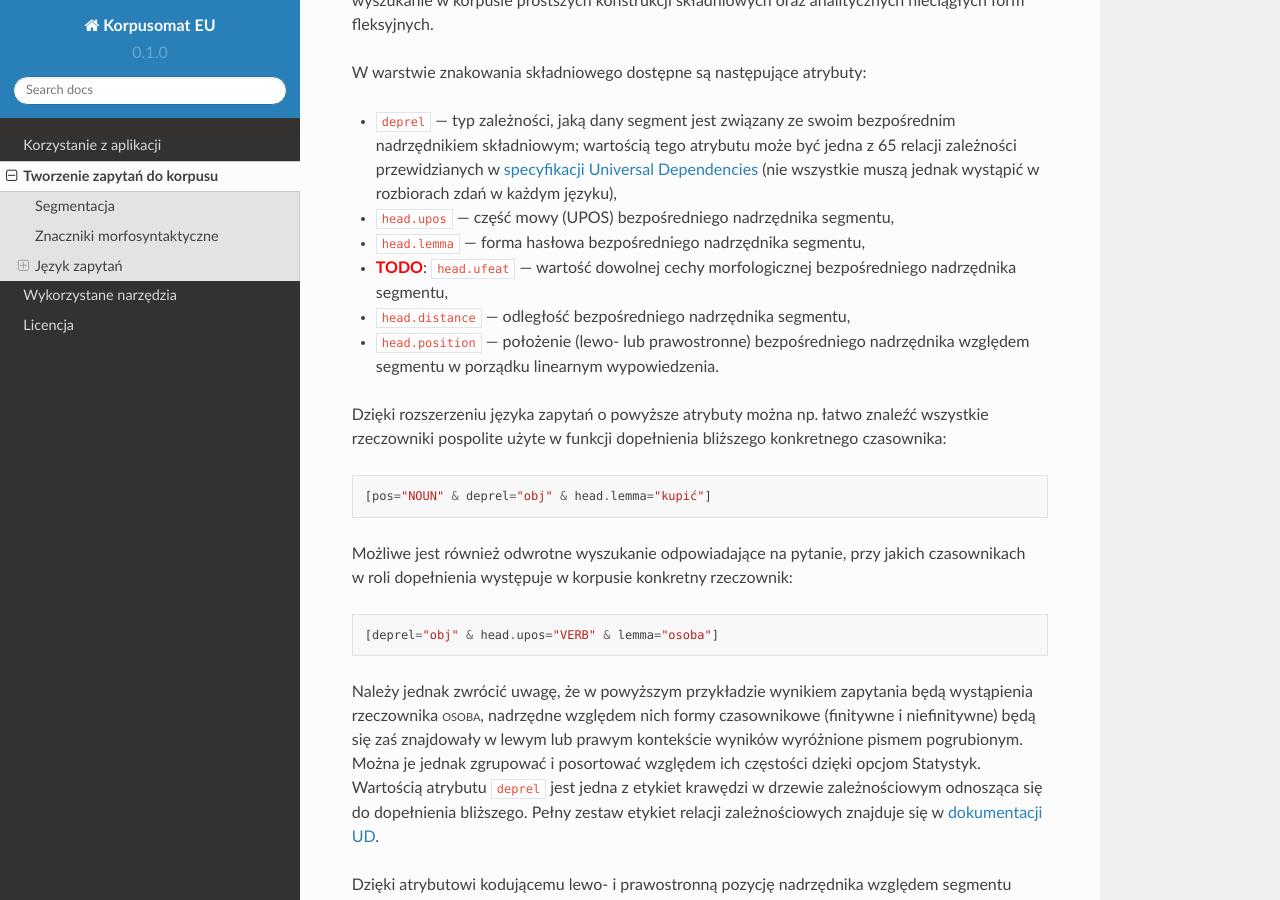
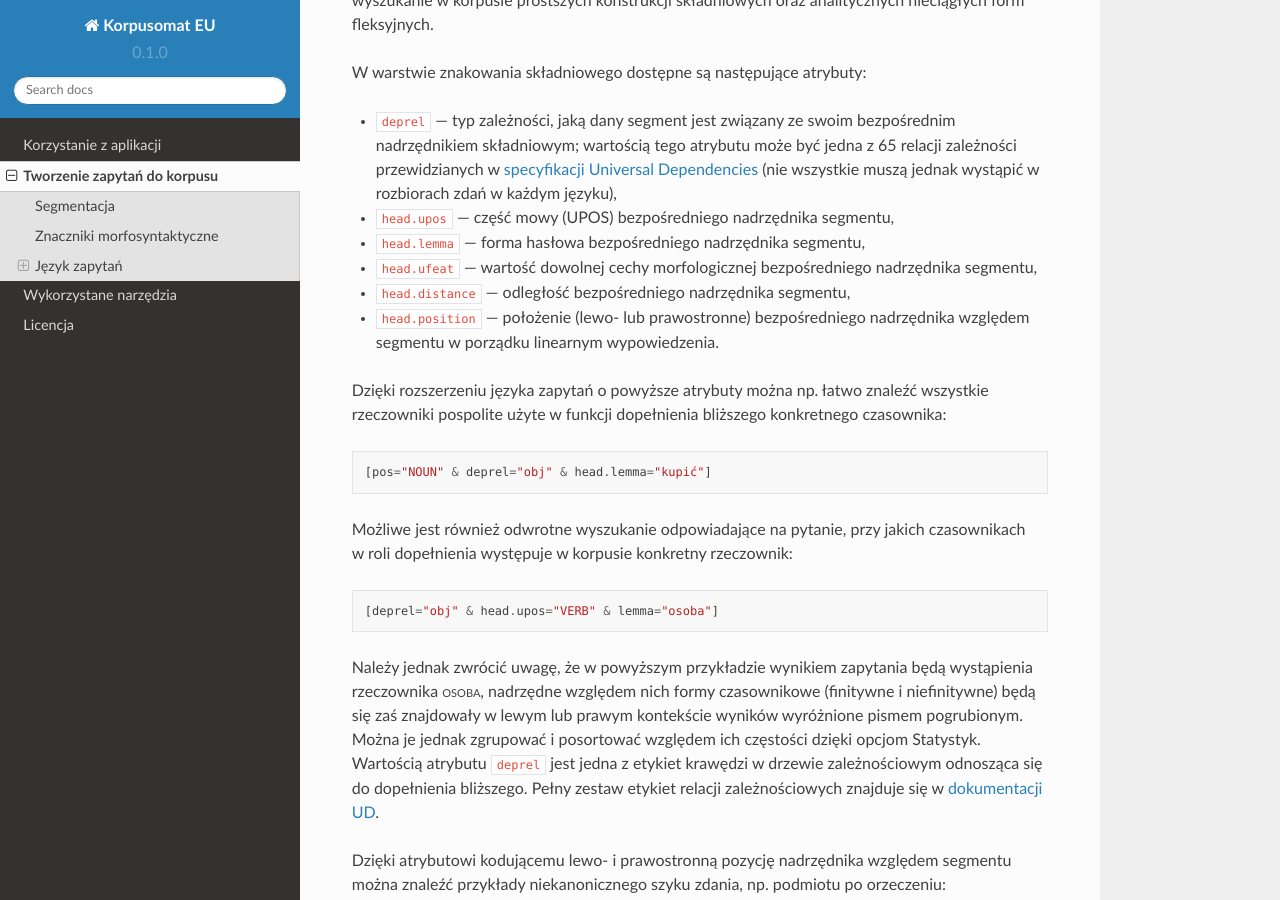
Before and after one commit to ipipan/korpusomat-eu-docs, a Sphinx documentation site: the page built from docs/source/mtas.rst, in a window 1280 px wide and 900 px high, scrolled down 10373 px. Built offline with Sphinx 7.4.7 and the Read the Docs theme 2.0.0, drawn with Linux system fonts in a browser that asks for light colours.

Commit message:
Update mtas.rst

```diff
--- a/docs/source/mtas.rst
+++ b/docs/source/mtas.rst
@@ -513,7 +513,7 @@ W warstwie znakowania składniowego dostępne są następujące atrybuty:
 
 -  ``head.lemma`` — forma hasłowa bezpośredniego nadrzędnika segmentu,
 
-- :todo:`TODO`: ``head.ufeat`` — wartość dowolnej cechy morfologicznej bezpośredniego nadrzędnika segmentu,
+-  ``head.ufeat`` — wartość dowolnej cechy morfologicznej bezpośredniego nadrzędnika segmentu,
 
 -  ``head.distance`` — odległość bezpośredniego nadrzędnika segmentu,
 
```
